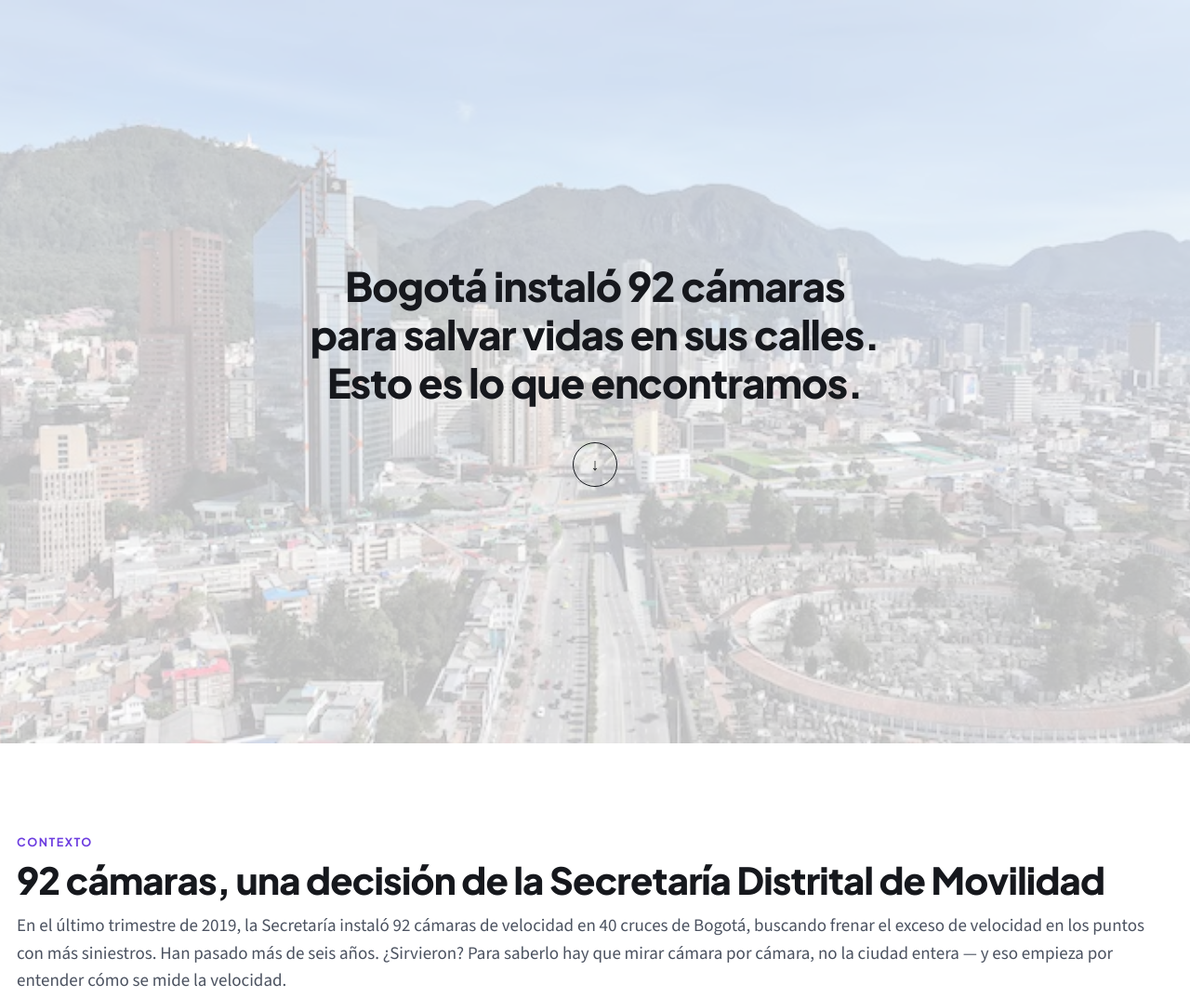
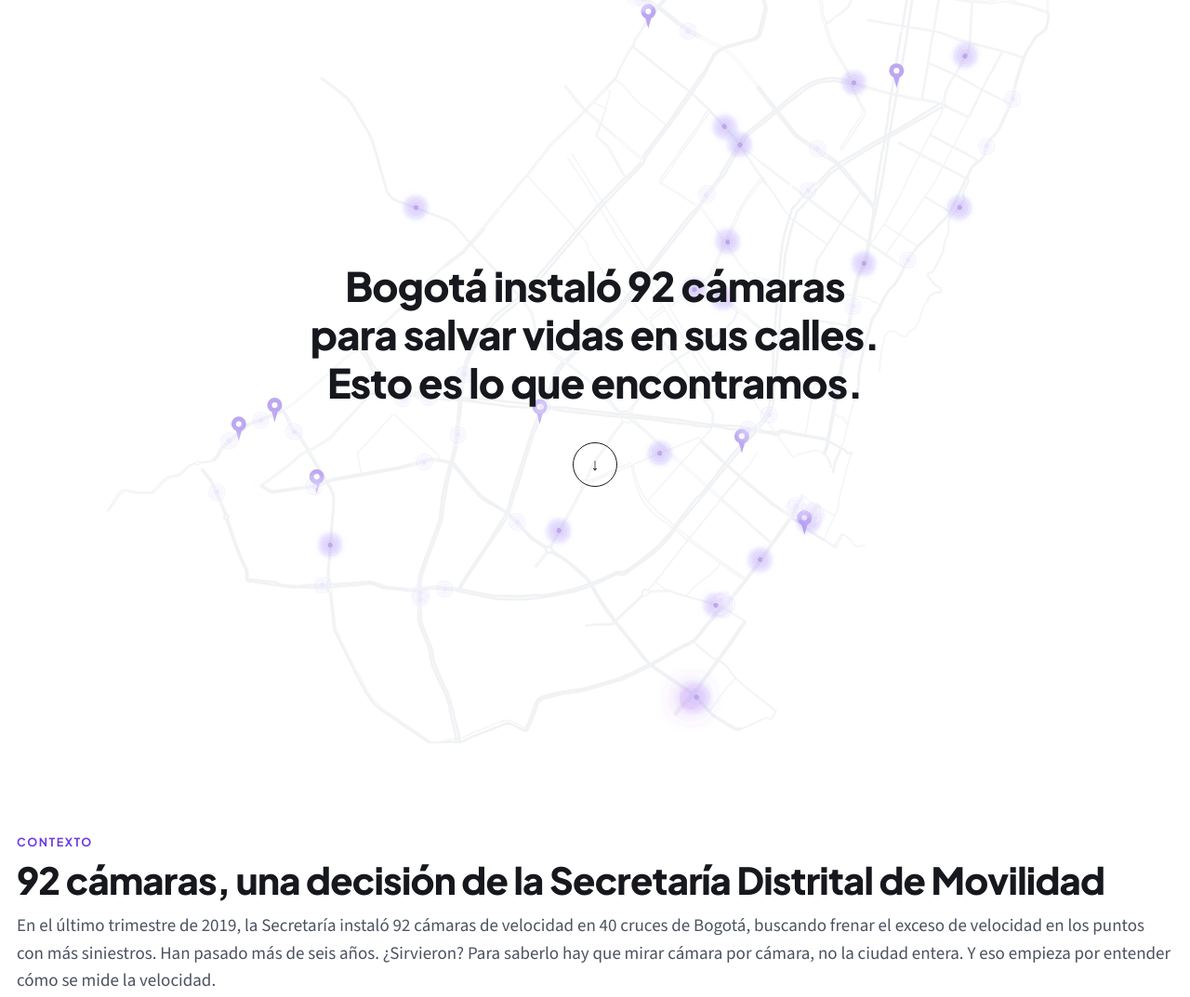
Before and after one commit to lauths12/camaras-salvavidas-visual-analytics, a plain HTML site: page index.html in a window 1280 px wide. Shown: the top 1073 px of the page at 93% size. Drawn offline with nearby package versions, Linux system fonts and the light colour scheme; animation ran at ten frames a second.

Commit message:
feat: animacion de autos en la portada en vez de la foto, todo en morado
- Vuelve el canvas con autos simulados sobre las calles reales,
  estelas con brillo y destellos de choque, pero recoloreado:
  nada de rojo, todo en la gama violeta del proyecto (--acc).
- Los sitios se marcan con pines estilo Google Maps en vez de
  puntos lisos, mostrando 1 de cada 4 para no saturar el mapa.
- Baja la frecuencia y la intensidad del parpadeo de los choques.

```diff
--- a/css/mecanismo.css
+++ b/css/mecanismo.css
@@ -20,8 +20,8 @@
 
 /* Portada: mapa de fondo lavado en blanco, titular centrado, flecha para bajar */
 .mec-cover{position:relative;min-height:100vh;min-height:100svh;display:flex;align-items:center;justify-content:center;overflow:hidden;background:var(--bg)}
-.mec-cover-photo{position:absolute;inset:0;width:100%;height:100%;object-fit:cover;object-position:center}
-.mec-cover-wash{position:absolute;inset:0;background:rgba(255,255,255,.74);pointer-events:none}
+#heroRoads{position:absolute;inset:0;width:100%;height:100%}
+.mec-cover-wash{position:absolute;inset:0;background:rgba(255,255,255,.55);pointer-events:none}
 .mec-cover-in{position:relative;z-index:1;max-width:900px;width:100%;margin:0 auto;padding:0 var(--gut);display:grid;justify-items:center;gap:32px;text-align:center}
 .mec-cover h1{font-size:clamp(26px,3.4vw,44px);line-height:1.2;max-width:26ch}
 .mec-cover-down{display:grid;place-items:center;width:48px;height:48px;border-radius:50%;border:1.5px solid var(--ink);background:transparent;color:var(--ink);font-size:18px;cursor:pointer;animation:mecDown 2s ease-in-out infinite}
--- a/index.html
+++ b/index.html
@@ -17,7 +17,7 @@
 <body>
 
 <header class="mec-cover">
-  <img class="mec-cover-photo" src="img/bogota-cover.jpg" alt="" aria-hidden="true">
+  <canvas id="heroRoads" aria-hidden="true"></canvas>
   <div class="mec-cover-wash" aria-hidden="true"></div>
   <div class="mec-cover-in">
     <h1 id="h-mec">Bogotá instaló 92 cámaras para salvar vidas en sus calles. Esto es lo que encontramos.</h1>
@@ -29,7 +29,7 @@
   <div class="head">
     <p class="kicker">Contexto</p>
     <h2 id="h-ctx">92 cámaras, una decisión de la Secretaría Distrital de Movilidad</h2>
-    <p class="lede">En el último trimestre de 2019, la Secretaría instaló 92 cámaras de velocidad en 40 cruces de Bogotá, buscando frenar el exceso de velocidad en los puntos con más siniestros. Han pasado más de seis años. ¿Sirvieron? Para saberlo hay que mirar cámara por cámara, no la ciudad entera — y eso empieza por entender cómo se mide la velocidad.</p>
+    <p class="lede">En el último trimestre de 2019, la Secretaría instaló 92 cámaras de velocidad en 40 cruces de Bogotá, buscando frenar el exceso de velocidad en los puntos con más siniestros. Han pasado más de seis años. ¿Sirvieron? Para saberlo hay que mirar cámara por cámara, no la ciudad entera. Y eso empieza por entender cómo se mide la velocidad.</p>
   </div>
 </section>
 
--- a/js/mecanismo_v2.js
+++ b/js/mecanismo_v2.js
@@ -222,6 +222,131 @@
       const v = V[this.dataset.mec];
       this.textContent = v == null ? '—' : v;
     });
+
+    // ----- Portada: mapa de fondo animado, todo en tonos morados (estelas y choques) -----
+    let heroRaf = null;
+    function drawHero() {
+      const cv = document.getElementById('heroRoads');
+      if (!cv) return;
+      if (heroRaf) { cancelAnimationFrame(heroRaf); heroRaf = null; }
+      const box = cv.getBoundingClientRect(), dpr = Math.min(2, devicePixelRatio || 1);
+      cv.width = box.width * dpr; cv.height = box.height * dpr;
+      const ctx = cv.getContext('2d'); ctx.scale(dpr, dpr);
+      const w = box.width, h = box.height;
+      const ZOOM = 1.9, padX = w * (ZOOM - 1) / 2, padY = h * (ZOOM - 1) / 2;
+      const pj = d3.geoMercator().fitExtent([[-padX + 10, -padY + 10], [w + padX - 10, h + padY - 10]], tramos);
+
+      const off = document.createElement('canvas');
+      off.width = cv.width; off.height = cv.height;
+      const octx = off.getContext('2d'); octx.scale(dpr, dpr); octx.lineCap = 'round';
+      tramos.features.forEach(f => {
+        octx.beginPath(); d3.geoPath(pj, octx)(f);
+        octx.strokeStyle = COL.road; octx.globalAlpha = f.properties.con_camara ? .95 : .55;
+        octx.lineWidth = f.properties.con_camara ? 2.6 : 1.4;
+        octx.stroke();
+      });
+      octx.globalAlpha = 1;
+      function pin(c, x, yTip, r) {
+        const cy = yTip - r * 2.3;
+        c.fillStyle = COL.acc;
+        c.beginPath(); c.moveTo(x, yTip); c.lineTo(x - r * 0.42, cy + r * 0.78); c.lineTo(x + r * 0.42, cy + r * 0.78); c.closePath(); c.fill();
+        c.beginPath(); c.arc(x, cy, r, 0, 7); c.fill();
+        c.beginPath(); c.arc(x, cy, r * 0.38, 0, 7); c.fillStyle = '#fff'; c.fill();
+      }
+      sitios.forEach((s, i) => {
+        if (i % 4 !== 0) return;
+        const [x, y] = pj([s.lon, s.lat]);
+        if (x < -20 || x > w + 20 || y < -20 || y > h + 20) return;
+        pin(octx, x, y + 9, 8);
+      });
+
+      const lines = [];
+      tramos.features.forEach(f => {
+        const g = f.geometry;
+        const multi = g.type === 'MultiLineString' ? g.coordinates : [g.coordinates];
+        multi.forEach(coords => {
+          if (!coords || coords.length < 2) return;
+          const pts = coords.map(c => pj(c));
+          if (pts.every(([x, y]) => x < -40 || x > w + 40 || y < -40 || y > h + 40)) return;
+          let len = 0; const cum = [0];
+          for (let i = 1; i < pts.length; i++) { len += Math.hypot(pts[i][0] - pts[i - 1][0], pts[i][1] - pts[i - 1][1]); cum.push(len); }
+          if (len > 24) lines.push({ pts, cum, len, camara: f.properties.con_camara });
+        });
+      });
+      if (reduce || !lines.length) { ctx.clearRect(0, 0, w, h); ctx.drawImage(off, 0, 0, w, h); return; }
+
+      const trail = document.createElement('canvas');
+      trail.width = cv.width; trail.height = cv.height;
+      const tctx = trail.getContext('2d'); tctx.scale(dpr, dpr); tctx.lineCap = 'round';
+
+      function at(line, t) {
+        const target = Math.max(0, Math.min(line.len, t * line.len));
+        let i = 1; while (i < line.cum.length && line.cum[i] < target) i++;
+        i = Math.min(i, line.pts.length - 1);
+        const segLen = (line.cum[i] - line.cum[i - 1]) || 1, segT = (target - line.cum[i - 1]) / segLen;
+        const [x0, y0] = line.pts[i - 1], [x1, y1] = line.pts[i];
+        return { x: x0 + (x1 - x0) * segT, y: y0 + (y1 - y0) * segT, ang: Math.atan2(y1 - y0, x1 - x0) };
+      }
+      const camLines = lines.filter(l => l.camara);
+      function spawn() {
+        const useCam = camLines.length && Math.random() < 0.6;
+        return {
+          line: (useCam ? camLines : lines)[Math.floor(Math.random() * (useCam ? camLines.length : lines.length))],
+          t: Math.random(), dir: Math.random() < 0.5 ? 1 : -1,
+          speed: 0.00035 + Math.random() * 0.00045,
+          crashAt: 0, prev: null
+        };
+      }
+      const N = Math.min(55, Math.max(28, Math.round(lines.length / 10)));
+      const cars = d3.range(N).map(spawn);
+      const CRASH = '147,51,234'; // morado vivo, no rojo, para mantener todo en la misma gama
+
+      function tick(now) {
+        tctx.globalCompositeOperation = 'destination-out';
+        tctx.fillStyle = 'rgba(255,255,255,0.045)';
+        tctx.fillRect(0, 0, w, h);
+        tctx.globalCompositeOperation = 'source-over';
+
+        cars.forEach(c => {
+          if (c.crashAt) {
+            const el = now - c.crashAt;
+            if (el > 1000) { Object.assign(c, spawn()); return; }
+            const pos = at(c.line, c.t);
+            const r = 7 + 5 * Math.sin(el / 230);
+            tctx.save();
+            tctx.shadowColor = `rgba(${CRASH},.95)`; tctx.shadowBlur = 22;
+            tctx.beginPath(); tctx.arc(pos.x, pos.y, Math.max(1, r), 0, 7);
+            tctx.fillStyle = `rgba(${CRASH},${Math.max(0, 1 - el / 1000)})`;
+            tctx.fill(); tctx.restore();
+            return;
+          }
+          c.t += c.speed * c.dir;
+          if (c.t > 1 || c.t < 0) {
+            if (Math.random() < 0.025) { c.crashAt = now; return; }
+            Object.assign(c, spawn()); return;
+          }
+          if (Math.random() < 0.0004) { c.crashAt = now; return; }
+          const pos = at(c.line, c.t);
+          const col = c.line.camara ? COL.acc3 : COL.acc;
+          if (c.prev) {
+            tctx.save();
+            tctx.shadowColor = col; tctx.shadowBlur = 16;
+            tctx.strokeStyle = col; tctx.lineWidth = 4.5; tctx.globalAlpha = 1;
+            tctx.beginPath(); tctx.moveTo(c.prev.x, c.prev.y); tctx.lineTo(pos.x, pos.y); tctx.stroke();
+            tctx.restore();
+          }
+          c.prev = pos;
+        });
+
+        ctx.clearRect(0, 0, w, h);
+        ctx.drawImage(off, 0, 0, w, h);
+        ctx.drawImage(trail, 0, 0, w, h);
+        heroRaf = requestAnimationFrame(tick);
+      }
+      heroRaf = requestAnimationFrame(tick);
+    }
+    drawHero();
+    let rtHero; addEventListener('resize', () => { clearTimeout(rtHero); rtHero = setTimeout(drawHero, 200); });
 
     const coverDown = document.getElementById('mecCoverDown');
     if (coverDown) coverDown.addEventListener('click', () => {
```
